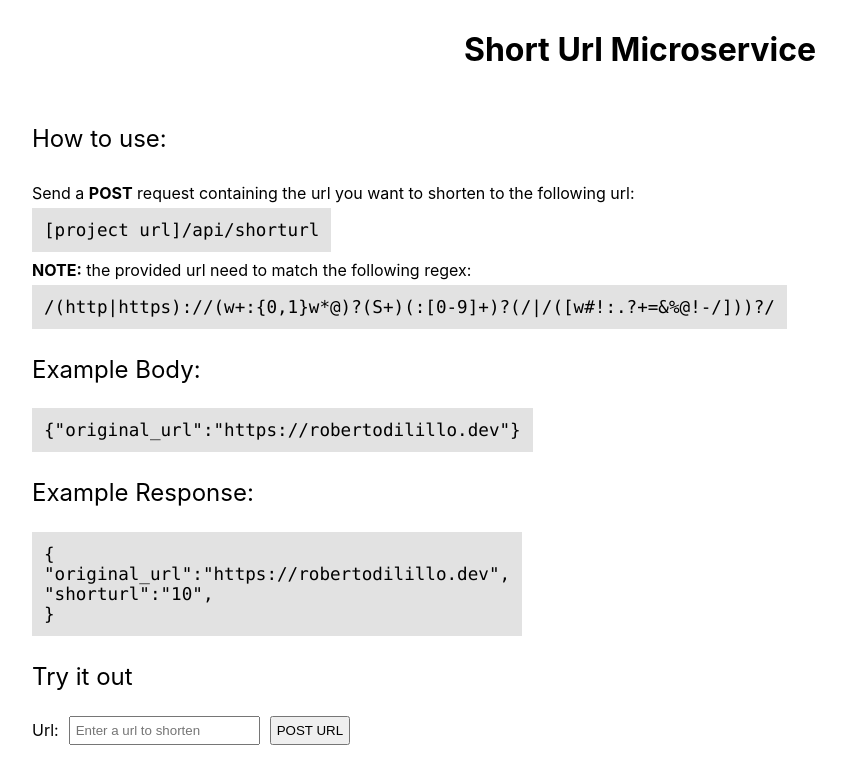
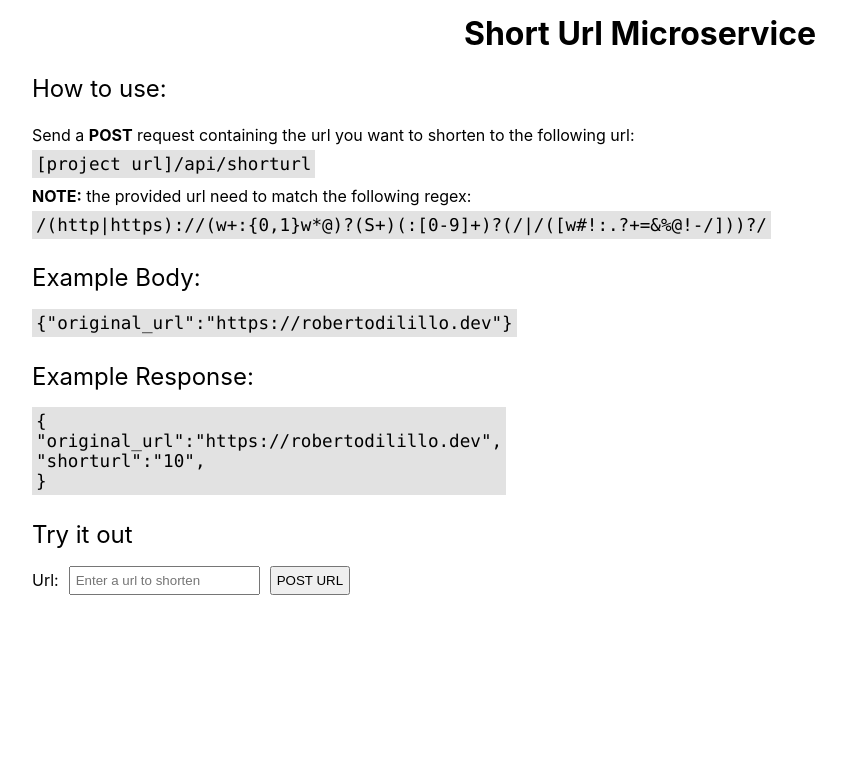
Before and after one commit to robdll/short-url, a Next.js app: page / in a window 1280 px wide. Shown: the top 784 px of the page, without its empty margins (0-846 px from the left). Built offline with nearby package versions, Linux system fonts and the light colour scheme.

Commit message:
style update

```diff
--- a/styles/Home.module.css
+++ b/styles/Home.module.css
@@ -25,7 +25,7 @@
 }
 
 .title {
-  margin: 2rem 0;
+  margin: 1rem 0 0 0;
   line-height: 1.15;
   font-size: 2rem;
 }
@@ -36,14 +36,14 @@
 }
 
 .description {
-  margin: 1.5rem 0;
+  margin: 1.4rem 0 1rem 0;
   line-height: 1.2;
   font-size: 1.5rem;
 }
 
 .code {
   background: #e2e2e2;
-  padding: 0.75rem;
+  padding: 0.25rem;
   font-size: 1.1rem;
   font-family: Menlo, Monaco, Lucida Console, Liberation Mono, DejaVu Sans Mono,
     Bitstream Vera Sans Mono, Courier New, monospace;
```
